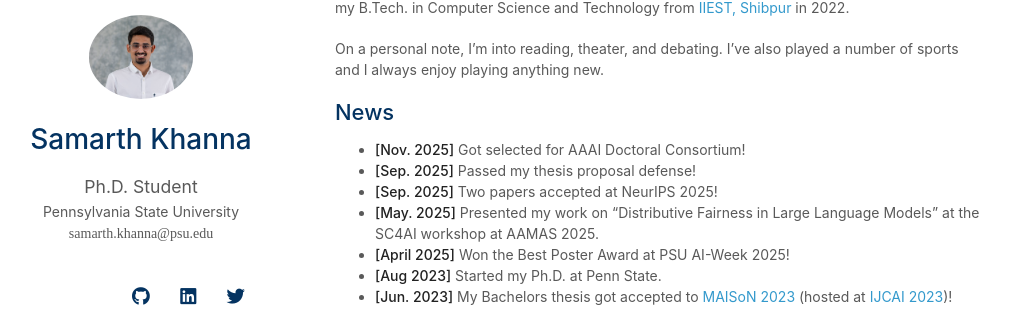
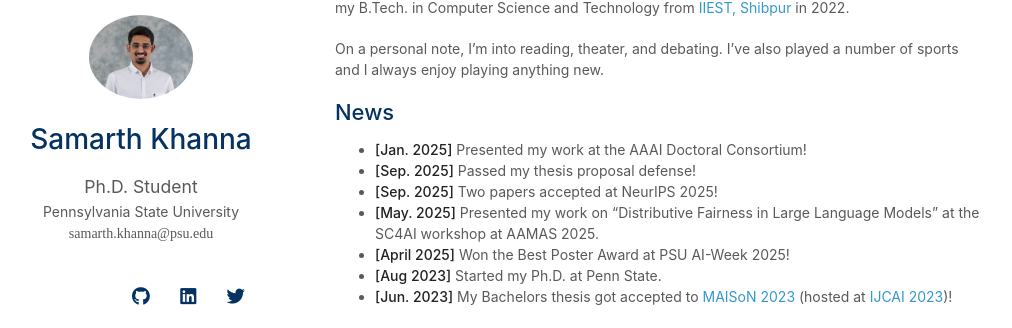
Before and after one commit to SamarthKhanna/SamarthKhanna.github.io, a Jekyll site: the page built from index.md, in a window 1280 px wide and 900 px high, scrolled down 311 px. Shown: the part 119-447 px from the top of the window, without its empty margins (135-1147 px from the left). Built offline with Jekyll 4.4.1, drawn with Linux system fonts in a browser that asks for light colours; nearby versions of some CDN libraries; a style sheet for code colours, icons or effects is not loaded; our own code applies the rules of GitHub Pages for plain Markdown files.

Commit message:
Jan updates

```diff
--- a/_config.yml
+++ b/_config.yml
@@ -13,7 +13,7 @@ canonical: https://minimal-light-theme.yliu.me/
 # Links
 # If you don't need one of them, you may delete the corresponding line.
 google_scholar: https://scholar.google.com/citations?view_op=list_works&hl=en&authuser=2&user=UINw23UAAAAJ
-cv_link: https://drive.google.com/file/d/1uh_eliv2SdN1IrpBCPS4M3yc_IAWvWie/view?usp=sharing
+cv_link: https://drive.google.com/file/d/1fmWEguKlb-wCnUXN38D8AZD4z1hd-Uc6/view?usp=sharing
 github_link: https://github.com/SamarthKhanna
 linkedin: https://www.linkedin.com/in/samarth-khanna-974148116/
 twitter: https://twitter.com/samarthkhanna98
--- a/index.md
+++ b/index.md
@@ -11,7 +11,7 @@ Before Penn State, I worked as a Software Developer (June 2022 to July 2023) wit
 On a personal note, I'm into reading, theater, and debating. I've also played a number of sports and I always enjoy playing anything new.
 
 ## News
-- **[Nov. 2025]** Got selected for AAAI Doctoral Consortium!
+- **[Jan. 2025]** Presented my work at the AAAI Doctoral Consortium!
 - **[Sep. 2025]** Passed my thesis proposal defense!
 - **[Sep. 2025]** Two papers accepted at NeurIPS 2025!
 - **[May. 2025]** Presented my work on "Distributive Fairness in Large Language Models" at the SC4AI workshop at AAMAS 2025.
```
Also changed, not shown: 1 other file.
